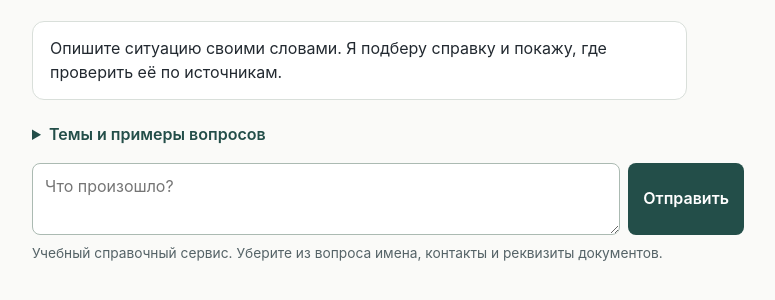
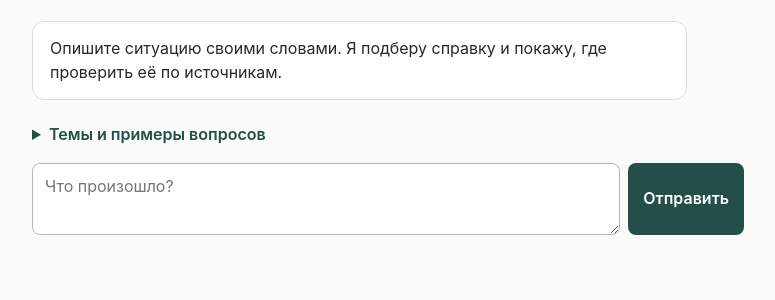
Before and after one commit to dangensquangens/natali_legalbot, a plain HTML site: page docs/index.html in a window 1280 px wide. Shown: the part 140-440 px from the top of the page, without its empty margins (252-1027 px from the left). Drawn offline with Linux system fonts and the light colour scheme.

Commit message:
Remove redundant notice from the chat form

```diff
--- a/docs/index.html
+++ b/docs/index.html
@@ -30,7 +30,6 @@
         <textarea id="question" rows="2" minlength="3" maxlength="1200" required placeholder="Что произошло?"></textarea>
         <button id="send">Отправить</button>
       </div>
-      <p class="note">Учебный справочный сервис. Уберите из вопроса имена, контакты и реквизиты документов.</p>
     </form>
   </main>
 </body>
--- a/docs/style.css
+++ b/docs/style.css
@@ -27,7 +27,7 @@ button, summary { cursor: pointer; }
 .message.user { background: #e3ede8; justify-self: end; white-space: pre-wrap; }
 .message h2 { font-size: 1.15rem; margin: 3px 0 8px; line-height: 1.3; }
 .message h3 { font-size: 0.96rem; margin: 14px 0 3px; }
-.category, .note { color: var(--muted); font-size: 0.86rem; }
+.category { color: var(--muted); font-size: 0.86rem; }
 .sources { margin: 0; padding-inline-start: 20px; }
 .sources li + li { margin-top: 5px; }
 .sources li p { color: var(--muted); }
@@ -48,7 +48,6 @@ textarea { resize: vertical; }
 button { padding: 8px 14px; border: 1px solid transparent; border-radius: 8px; background: var(--accent); color: #fff; font-weight: 600; }
 button:disabled { opacity: 0.55; cursor: wait; }
 .choice { display: block; margin: 6px 0 0; text-align: left; color: var(--accent); background: #f0f5f0; border-color: var(--border); font-weight: 500; }
-.note { margin: 8px 0 0; }
 .stats-form label { display: block; margin-bottom: 4px; }
 #stats section { border-top: 1px solid var(--border); margin-top: 14px; }
 #stats h2 { font-size: 1.1rem; margin-bottom: 8px; }
--- a/site/style.css
+++ b/site/style.css
@@ -27,7 +27,7 @@ button, summary { cursor: pointer; }
 .message.user { background: #e3ede8; justify-self: end; white-space: pre-wrap; }
 .message h2 { font-size: 1.15rem; margin: 3px 0 8px; line-height: 1.3; }
 .message h3 { font-size: 0.96rem; margin: 14px 0 3px; }
-.category, .note { color: var(--muted); font-size: 0.86rem; }
+.category { color: var(--muted); font-size: 0.86rem; }
 .sources { margin: 0; padding-inline-start: 20px; }
 .sources li + li { margin-top: 5px; }
 .sources li p { color: var(--muted); }
@@ -48,7 +48,6 @@ textarea { resize: vertical; }
 button { padding: 8px 14px; border: 1px solid transparent; border-radius: 8px; background: var(--accent); color: #fff; font-weight: 600; }
 button:disabled { opacity: 0.55; cursor: wait; }
 .choice { display: block; margin: 6px 0 0; text-align: left; color: var(--accent); background: #f0f5f0; border-color: var(--border); font-weight: 500; }
-.note { margin: 8px 0 0; }
 .stats-form label { display: block; margin-bottom: 4px; }
 #stats section { border-top: 1px solid var(--border); margin-top: 14px; }
 #stats h2 { font-size: 1.1rem; margin-bottom: 8px; }
```
Also changed, not shown: site/index.html (+0 -1 lines).
